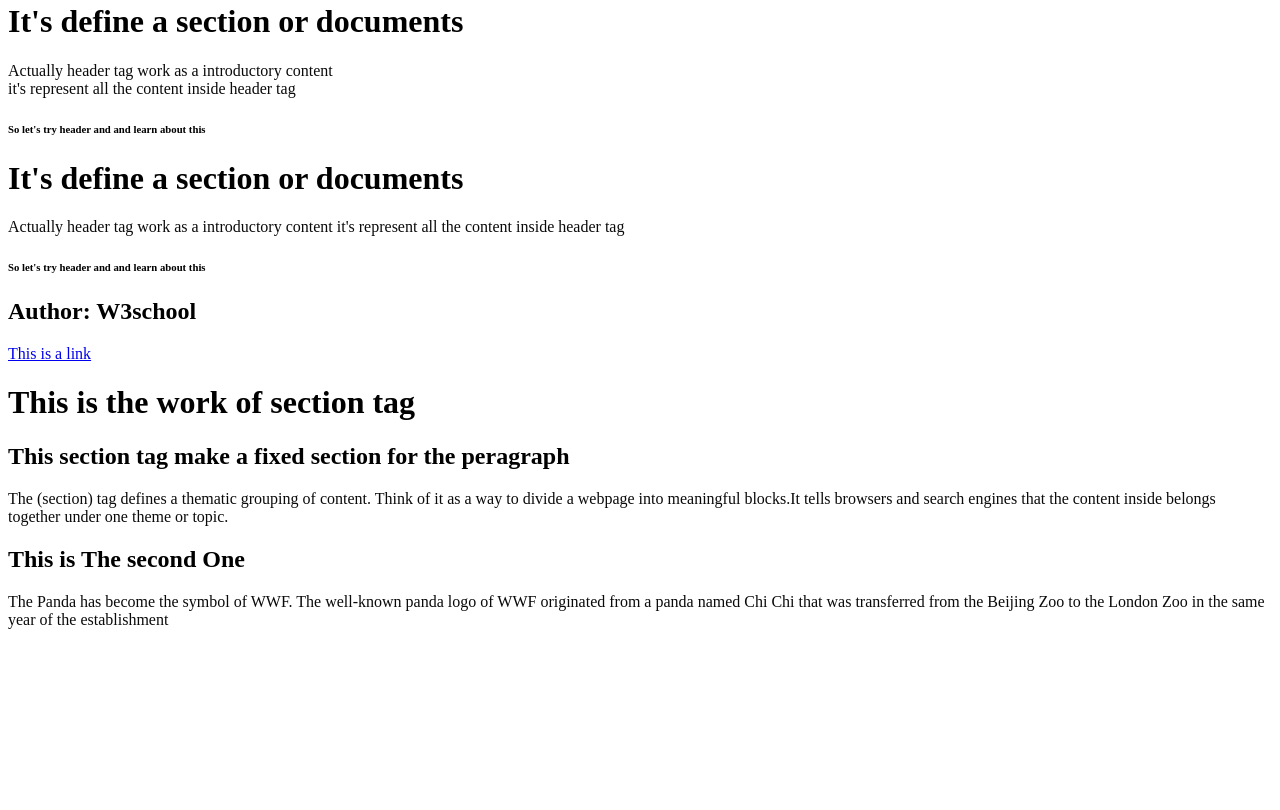
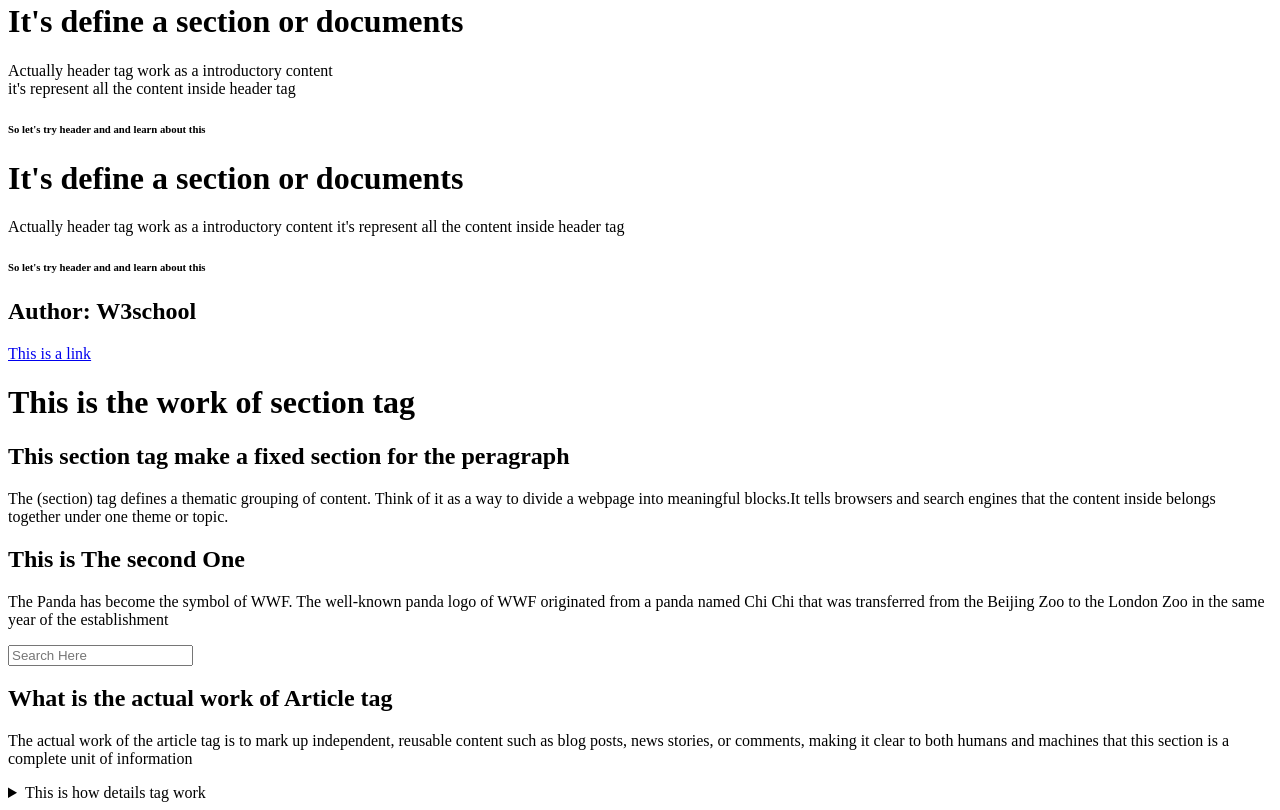
Before and after one commit to Nishat240/Simple-Webpage, a plain HTML site: page profile_page/index.html in a window 1280 px wide. Shown: the part 776-1586 px from the top of the page. Before the commit the page ends 1421 px from the top, so only its background shows below. Drawn offline with Linux system fonts and the light colour scheme; files whose address does not match are found by name.

Commit message:
this is for second week

```diff
--- a/profile_page/index.html
+++ b/profile_page/index.html
@@ -2,11 +2,6 @@
 <html lang="en">
 <head>
     <title>Profile Page Creation</title>
-
-    <style>
-        h3{color:blue;}
-        p{color:rgb(10, 10, 10);}
-    </style>
 </head>
 <body>
 
@@ -64,6 +59,22 @@
     <h2>This is The second One</h2>
     <p>The Panda has become the symbol of WWF. The well-known panda logo of WWF originated from a panda named Chi Chi that was transferred from the Beijing Zoo to the London Zoo in the same year of the establishment</p>
 </section>
+<Search>
+    <form>
+        <input type="Search" placeholder="Search Here">
+    </form>
+</Search>
+
+<article>
+<h2>What is the actual work of Article tag</h2>
+<p>The actual work of the article  tag is to mark up independent, reusable content such as blog posts, news stories, or comments, making it clear to both humans and machines that this section is a complete unit of information</p>
+
+<details>
+    <summary>This is how details tag work</summary>
+    <p>The details tag provides a simple, semantic way to add collapsible sections to a webpage, improving usability and accessibility without extra scripts
+</p>
+</details>
+
 
 </body>
 </html>
```
